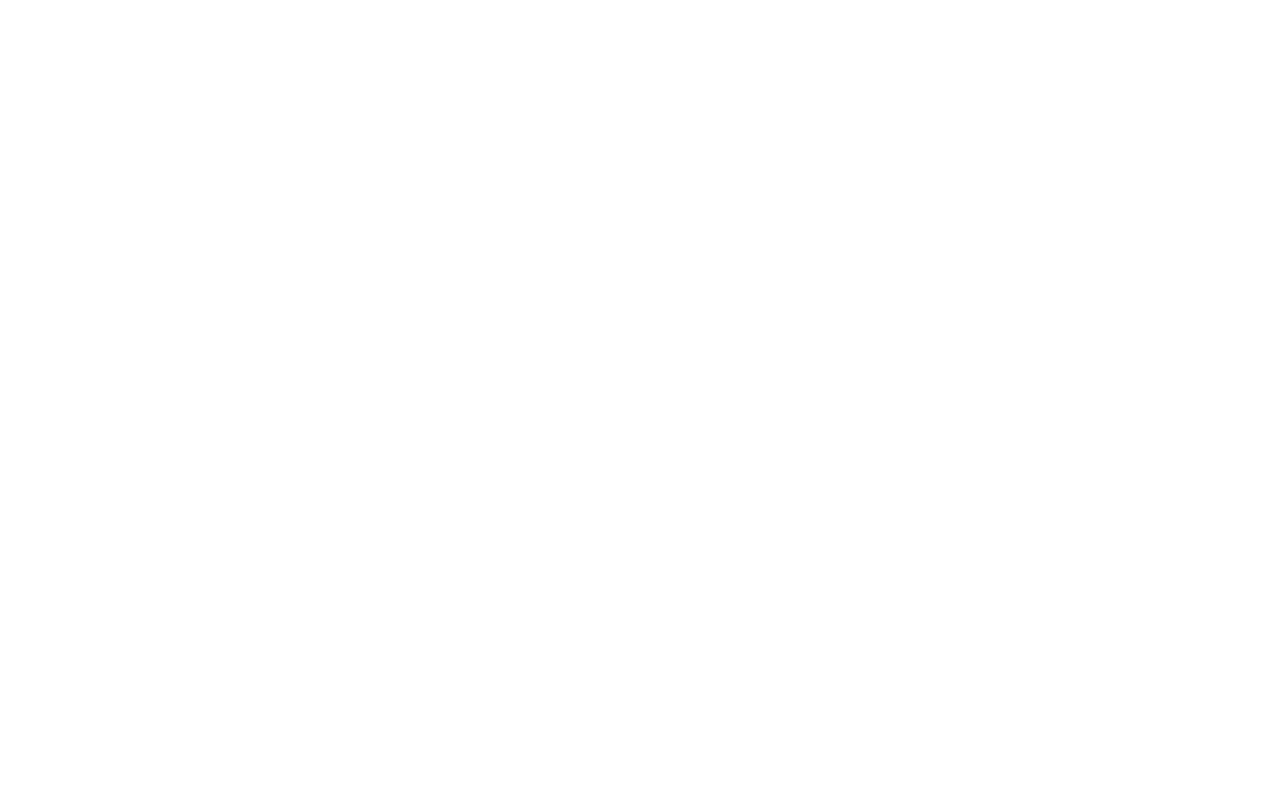
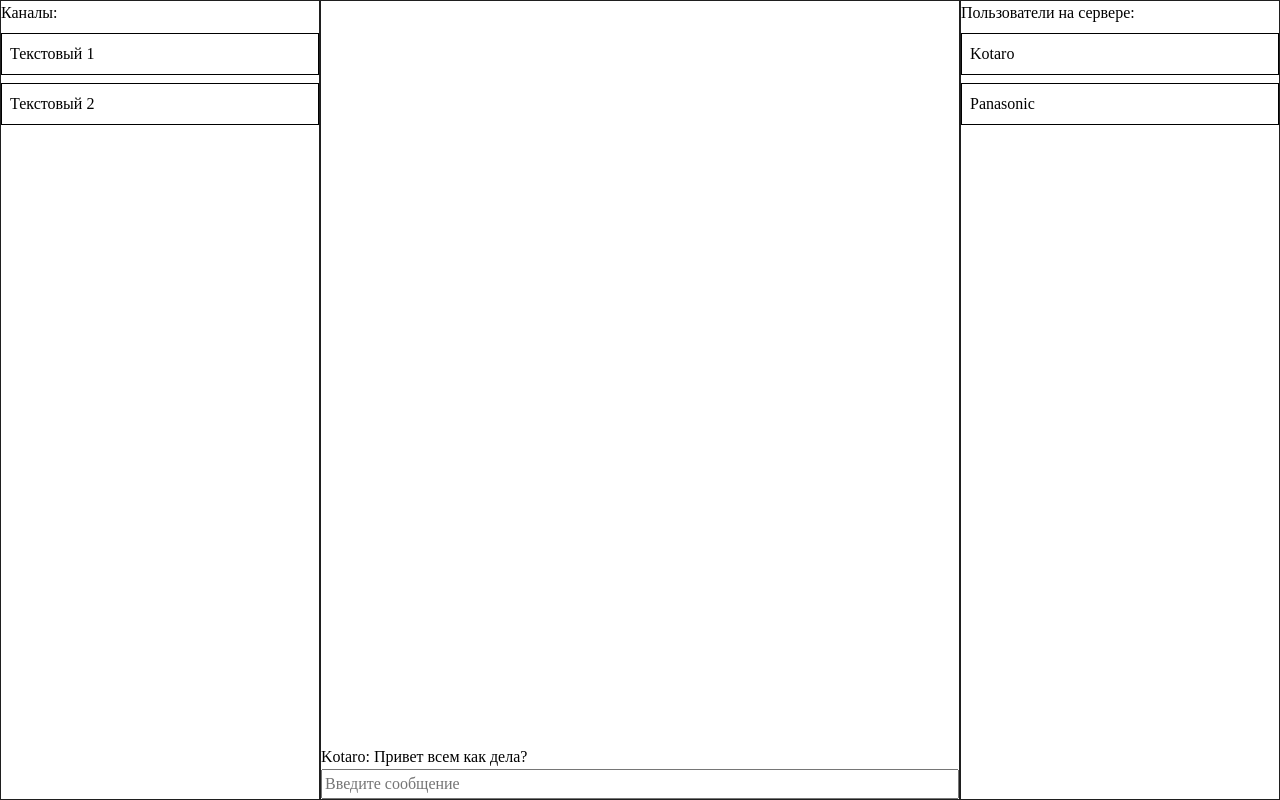
Before and after one commit to Soul-of-Wind/TSCordClient, a Vue app: page /server in a window 1280 px wide. Before the commit this address had no page. Built offline with nearby package versions, Linux system fonts and the light colour scheme.

Commit message:
SOW-40: Markup server page

```diff
--- /dev/null
+++ b/src/components/server/ServerAside/ServerAside.vue
@@ -0,0 +1,39 @@
+<template>
+  <div class="server-aside">
+    Каналы:
+    <div
+      v-for="(item, key) in channelList"
+      :key="key"
+      class="server-aside-channel"
+    >
+      {{ item }}
+    </div>
+  </div>
+</template>
+
+<script setup lang="ts">
+import {ref} from 'vue';
+
+const channelList = ref([
+    'Текстовый 1',
+    'Текстовый 2'
+]);
+</script>
+
+<style lang="scss">
+  .server-aside {
+    display: flex;
+    flex-direction: column;
+    gap: 8px;
+  }
+
+  .server-aside-channel {
+    padding: 8px;
+    border: 1px solid #000000;
+    cursor: pointer;
+
+    &:hover {
+      background-color: #928d8d;
+    }
+  }
+</style>
--- /dev/null
+++ b/src/components/server/ServerUserList/ServerUserList.vue
@@ -0,0 +1,32 @@
+<template>
+  <div class="server-user-list">
+    <div>Пользователи на сервере: </div>
+    <div
+      v-for="(item, key) in userList"
+      :key="key"
+      class="user-card"
+    >
+      {{ item }}
+    </div>
+  </div>
+</template>
+
+<script setup lang="ts">
+const userList = [
+    'Kotaro',
+    'Panasonic'
+];
+</script>
+
+<style scoped lang="scss">
+.server-user-list {
+  display: flex;
+  flex-direction: column;
+  gap: 8px;
+}
+
+.user-card {
+  padding: 8px;
+  border: 1px solid #000000;
+}
+</style>
--- /dev/null
+++ b/src/components/ui/UiChat/UiChat.vue
@@ -0,0 +1,44 @@
+<template>
+  <div class="ui-chat">
+    <div class="ui-chat__history">
+      <div class="chat-history">
+        <div
+          v-for="(message, key) in messageList"
+          :key="key"
+          class="chat-history__item"
+        >
+          {{ message.user }}: {{ message.body }}
+        </div>
+      </div>
+    </div>
+    <div class="ui-chat__panel">
+      <input placeholder="Введите сообщение">
+    </div>
+  </div>
+</template>
+
+<script setup lang="ts">
+const messageList = [
+  {
+    user: 'Kotaro',
+    uid: new Date(),
+    body: 'Привет всем как дела?'
+  }
+];
+
+</script>
+
+<style scoped lang="scss">
+.ui-chat {
+  display: flex;
+  flex-direction: column;
+  justify-content: end;
+  height: 100%;
+
+  &__panel {
+    input {
+      width: 100%;
+    }
+  }
+}
+</style>
--- a/src/router/index.ts
+++ b/src/router/index.ts
@@ -12,6 +12,7 @@ const routes: RouteRecordRaw[] = [
         children: [
             { path: '/', component: ViewHome, name: 'Home' },
             { path: '/example/:id', component: ViewExample, name: 'Example' },
+            { path: '/server', component: import('@/views/server/ViewServer.vue') }
         ]
     },
 ];
--- /dev/null
+++ b/src/views/server/ViewServer.vue
@@ -0,0 +1,32 @@
+<template>
+  <div class="view-server-home">
+    <div class="view-server-home__list">
+      <ServerAside />
+    </div>
+    <div>
+      <UiChat />
+    </div>
+    <div>
+      <ServerUserList />
+    </div>
+  </div>
+</template>
+
+<script setup lang="ts">
+
+import ServerAside from '@/components/server/ServerAside/ServerAside.vue';
+import UiChat from '@/components/ui/UiChat/UiChat.vue';
+import ServerUserList from '@/components/server/ServerUserList/ServerUserList.vue';
+</script>
+
+<style lang="scss" scoped>
+.view-server-home {
+  display: grid;
+  grid-template-columns: 1fr 2fr 1fr;
+  height: 100dvh;
+
+  & > div {
+    border: 1px solid #1f1f1f;
+  }
+}
+</style>
```
